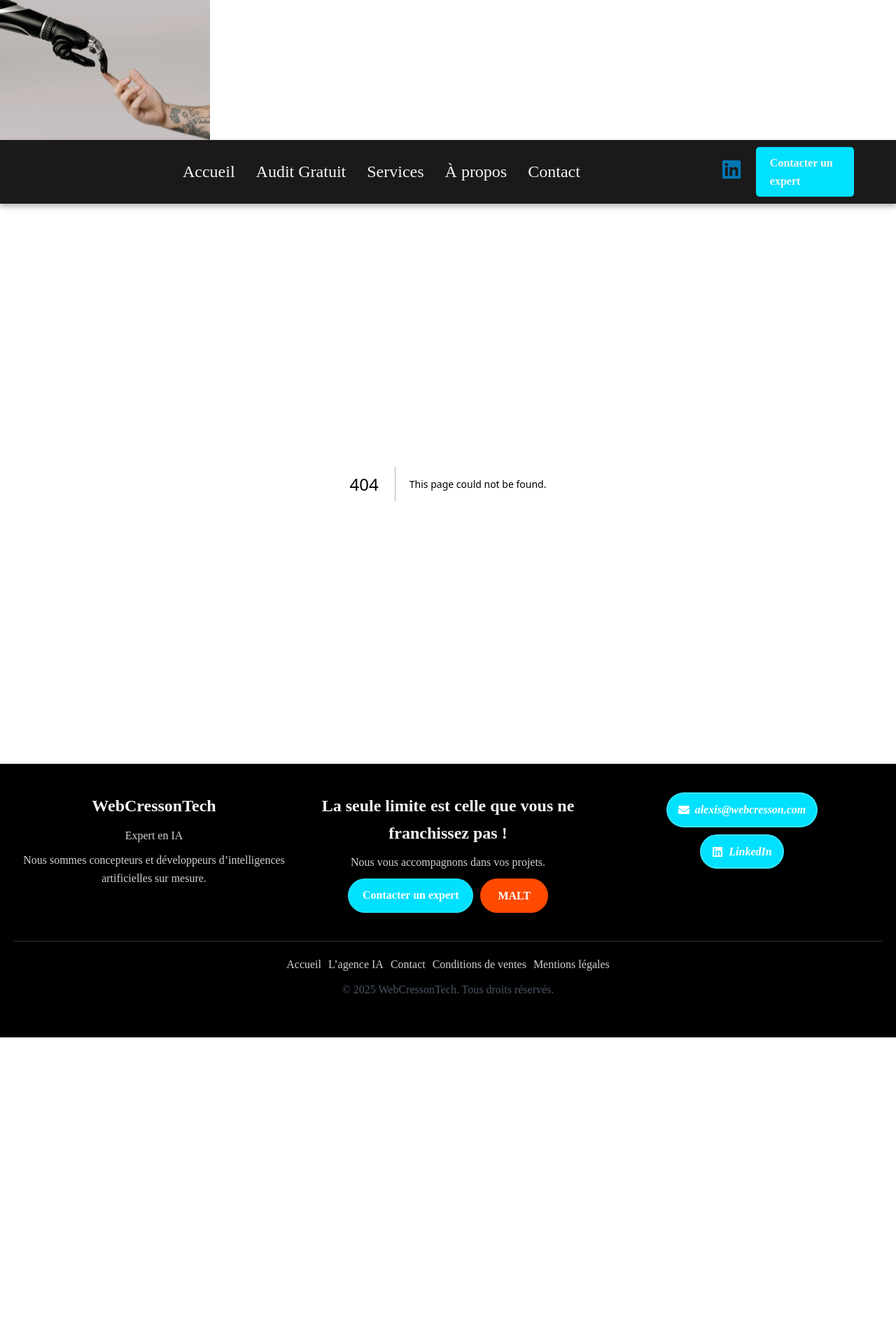
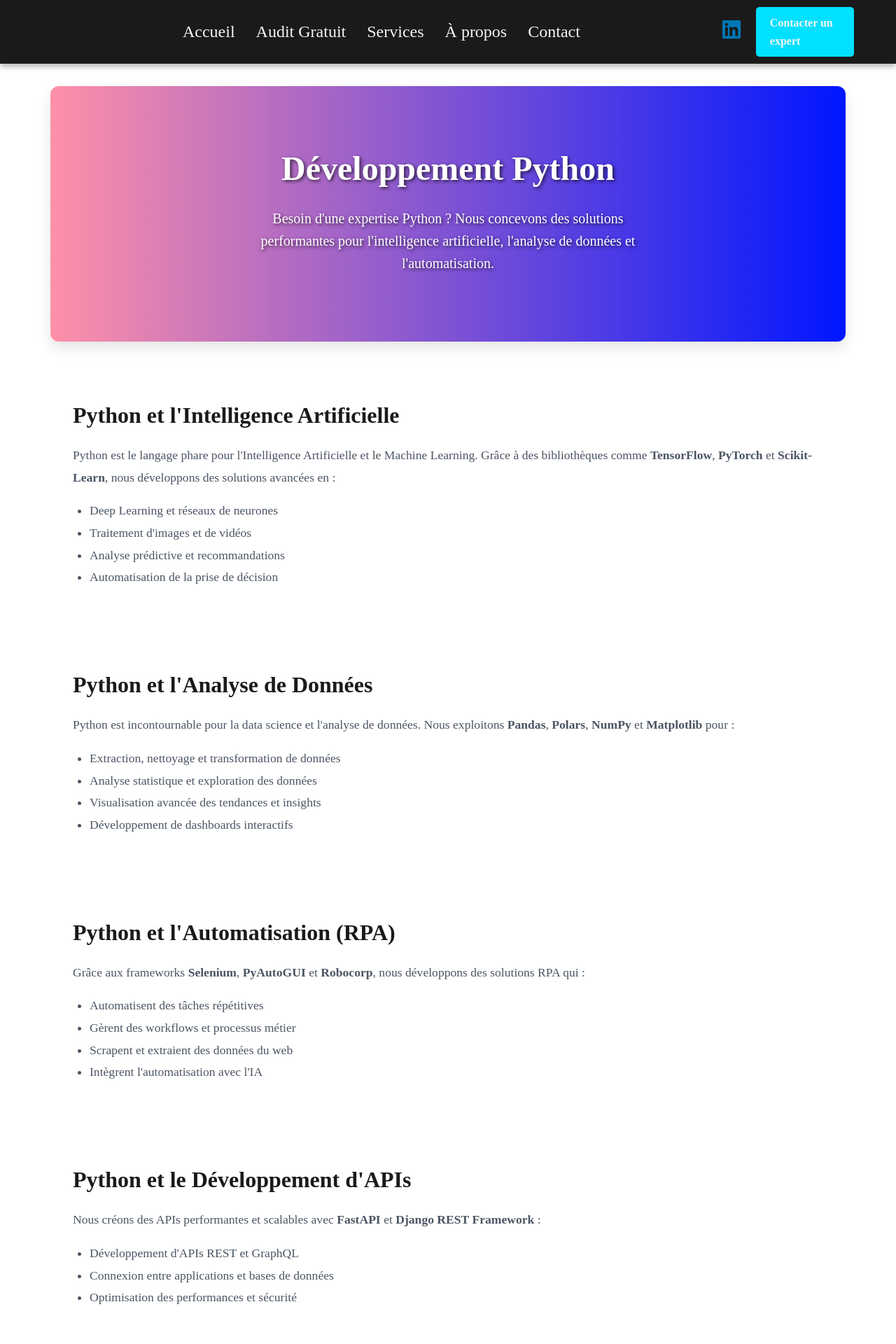
Before and after one commit to creacress/web-cresson-tech-v-0, a Next.js app: page /developpement-python in a window 1280 px wide. Before the commit this address had no page. Shown: the top 1920 px of the page at 70% size. Before the commit the page ends 1482 px from the top, so only its background shows below. Built offline with nearby package versions, Linux system fonts and the light colour scheme.

Commit message:
Ajout de la page de services pour le développement Python, mise à jour des liens et suppression d'une image optimisée pour le LCP.

```diff
--- /dev/null
+++ b/src/app/developpement-python/page.tsx
@@ -0,0 +1,147 @@
+import { Metadata } from "next";
+import Head from "next/head";
+import styles from "@/styles/services.module.css";
+
+export const revalidate = 86400; // Revalidation toutes les 24 heures
+
+export const metadata: Metadata = {
+  title: "Développement Python - IA, Analyse, Automatisation | Web Cresson Tech",
+  description:
+    "Développement Python sur mesure : Intelligence Artificielle, Data Science, Automatisation (RPA) et développement d'APIs.",
+  openGraph: {
+    title: "Développement Python - Solutions sur mesure | Web Cresson Tech",
+    description:
+      "Boostez vos projets avec Python : IA, Machine Learning, Automatisation, RPA, Data Science et API.",
+    url: "https://webcresson.com/services/developpement-python",
+    images: [
+      {
+        url: "https://webcresson.com/images/python-developpement.webp",
+        width: 1200,
+        height: 630,
+        alt: "Développement Python",
+      },
+    ],
+  },
+  twitter: {
+    card: "summary_large_image",
+    title: "Développement Python - Solutions IA, RPA et Analyse | Web Cresson Tech",
+    description:
+      "Développement Python pour l'IA, la data science, l'automatisation et les APIs sur mesure.",
+    images: ["https://webcresson.com/images/python-developpement.webp"],
+  },
+  alternates: {
+    canonical: "https://webcresson.com/services/developpement-python",
+  },
+  robots: {
+    index: true,
+    follow: true,
+  },
+};
+
+export default function DeveloppementPythonPage() {
+  return (
+    <>
+      <Head>
+        <link rel="canonical" href="https://webcresson.com/services/developpement-python" />
+      </Head>
+
+      {/* Données structurées JSON-LD */}
+      <script
+        type="application/ld+json"
+        dangerouslySetInnerHTML={{
+          __html: JSON.stringify({
+            "@context": "https://schema.org",
+            "@type": "Service",
+            "name": "Développement Python",
+            "description":
+              "Solutions Python avancées pour l'automatisation, l'intelligence artificielle, l'analyse de données et le développement d'APIs.",
+            "provider": {
+              "@type": "Organization",
+              "name": "Web Cresson Tech",
+              "url": "https://webcresson.com",
+            },
+            "offers": {
+              "@type": "Offer",
+              "url": "https://webcresson.com/services/developpement-python",
+              "priceCurrency": "EUR",
+              "availability": "https://schema.org/InStock",
+            },
+          }),
+        }}
+      />
+
+      <main className={styles.mainContent}>
+        {/* Hero */}
+        <section className={styles.hero}>
+          <h1>Développement Python</h1>
+          <p>
+            Besoin d'une expertise Python ? Nous concevons des solutions performantes pour l'intelligence artificielle, l'analyse de données et l'automatisation.
+          </p>
+        </section>
+
+        {/* Python & Intelligence Artificielle */}
+        <section className={styles.section}>
+          <h2>Python et l'Intelligence Artificielle</h2>
+          <p>
+            Python est le langage phare pour l'Intelligence Artificielle et le Machine Learning. Grâce à des bibliothèques comme <strong>TensorFlow</strong>, <strong>PyTorch</strong> et <strong>Scikit-Learn</strong>, nous développons des solutions avancées en :
+          </p>
+          <ul>
+            <li>Deep Learning et réseaux de neurones</li>
+            <li>Traitement d'images et de vidéos</li>
+            <li>Analyse prédictive et recommandations</li>
+            <li>Automatisation de la prise de décision</li>
+          </ul>
+        </section>
+
+        {/* Python & Analyse de Données */}
+        <section className={styles.section}>
+          <h2>Python et l'Analyse de Données</h2>
+          <p>
+            Python est incontournable pour la data science et l'analyse de données. Nous exploitons <strong>Pandas</strong>, <strong>Polars</strong>, <strong>NumPy</strong> et <strong>Matplotlib</strong> pour :
+          </p>
+          <ul>
+            <li>Extraction, nettoyage et transformation de données</li>
+            <li>Analyse statistique et exploration des données</li>
+            <li>Visualisation avancée des tendances et insights</li>
+            <li>Développement de dashboards interactifs</li>
+          </ul>
+        </section>
+
+        {/* Python & Automatisation (RPA) */}
+        <section className={styles.section}>
+          <h2>Python et l'Automatisation (RPA)</h2>
+          <p>
+            Grâce aux frameworks <strong>Selenium</strong>, <strong>PyAutoGUI</strong> et <strong>Robocorp</strong>, nous développons des solutions RPA qui :
+          </p>
+          <ul>
+            <li>Automatisent des tâches répétitives</li>
+            <li>Gèrent des workflows et processus métier</li>
+            <li>Scrapent et extraient des données du web</li>
+            <li>Intègrent l'automatisation avec l'IA</li>
+          </ul>
+        </section>
+
+        {/* Python & Développement d'APIs */}
+        <section className={styles.section}>
+          <h2>Python et le Développement d'APIs</h2>
+          <p>
+            Nous créons des APIs performantes et scalables avec <strong>FastAPI</strong> et <strong>Django REST Framework</strong> :
+          </p>
+          <ul>
+            <li>Développement d'APIs REST et GraphQL</li>
+            <li>Connexion entre applications et bases de données</li>
+            <li>Optimisation des performances et sécurité</li>
+          </ul>
+        </section>
+        {/* Section CTA */}
+        <section className={styles.ctaSection}>
+          <h2>Besoin d'une solution Python sur mesure ?</h2>
+          <p>Contactez-nous dès aujourd'hui et bénéficiez d'un audit gratuit.</p>
+          <a href="/contact" className={styles.ctaButton}>
+            Nous contacter
+          </a>
+        </section>
+      </main>
+    </>
+  );
+}
--- a/src/app/layout.tsx
+++ b/src/app/layout.tsx
@@ -105,17 +105,6 @@ export default function RootLayout({
         />
       </head>
       <body className="bg-background text-text antialiased">
-
-        {/* ✅ Ajout de l’image optimisée directement ici pour le LCP */}
-        <Image
-          src="/robot_humain_main.webp"
-          alt="Illustration robot humain"
-          width={300}
-          height={200}
-          priority // ✅ Chargement prioritaire pour optimiser le LCP
-          className="hidden" // ✅ Cache l’image si elle n'est pas censée être visible
-        />
-
         <ClientLayout>{children}</ClientLayout>
       </body>
     </html>
--- a/src/app/page.tsx
+++ b/src/app/page.tsx
@@ -120,7 +120,7 @@ export default function Home() {
               ))}
             </div>
 
-            <Link href="/services/developpement-python" className={styles.ctaButton}>
+            <Link href="/developpement-python" className={styles.ctaButton}>
               En savoir plus
             </Link>
           </section>
```
